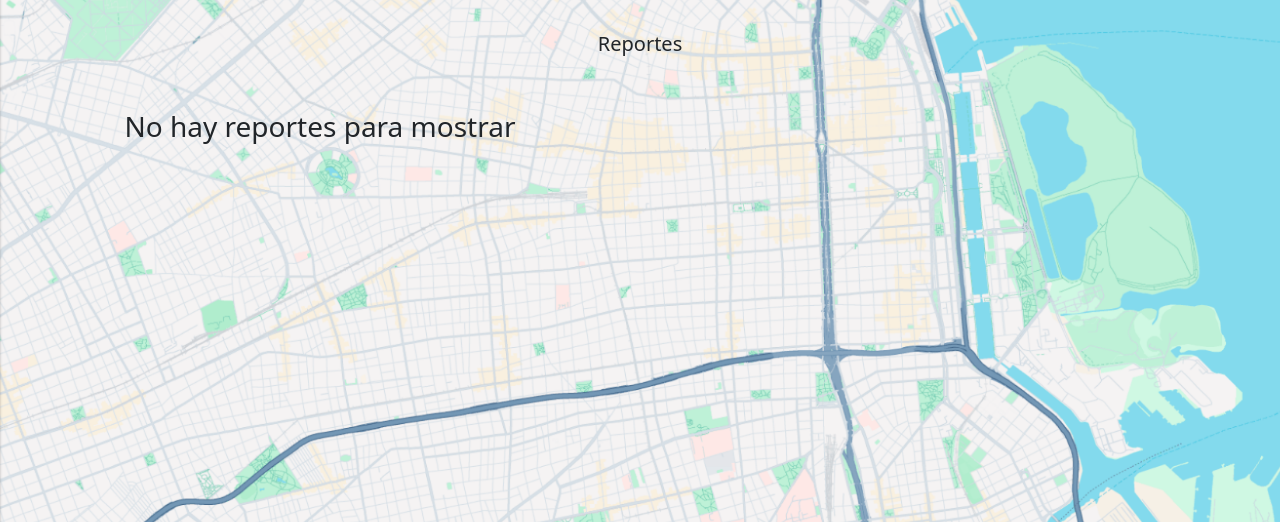
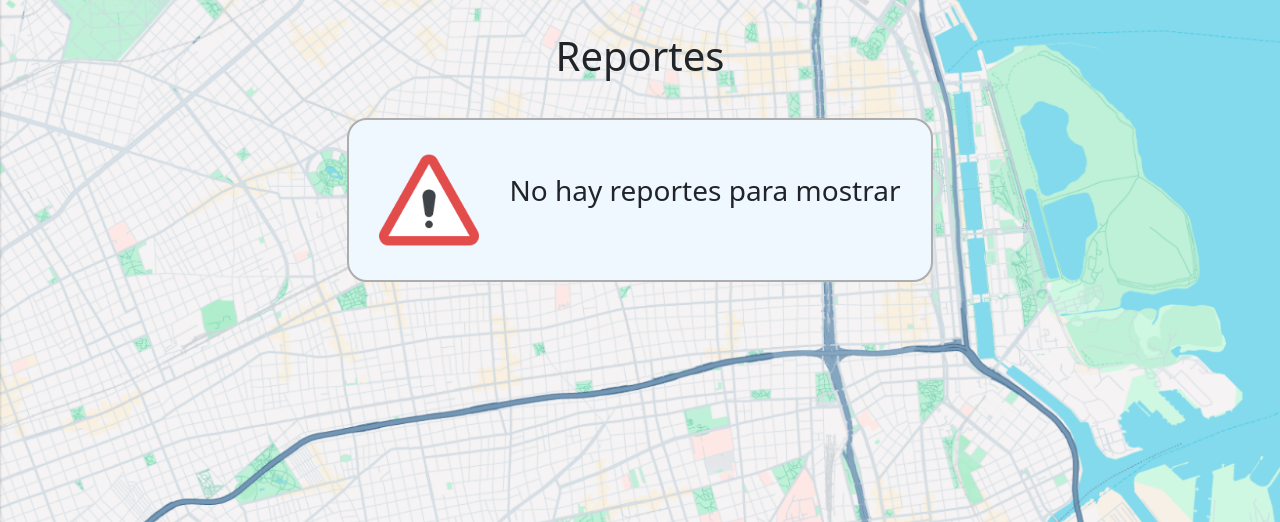
Before and after one commit to leticia-ramirez/nullptr, a Flask app: template front/templates/MisReportes.html in a window 1280 px wide. Shown: the part 58-580 px from the top of the page. Run offline with Flask 3, Linux system fonts and the light colour scheme; the template is opened without the code that fills it, so the values that code supplies are empty; some libraries are stand-ins or nearby versions.

Commit message:
KAN-16 // KAN-5 Cambios visuales menores

```diff
--- a/back/api.py
+++ b/back/api.py
@@ -7,7 +7,7 @@ from sqlalchemy.orm import sessionmaker, scoped_session
 
 #QUERY REPORTES
 QUERY_TODOS_LOS_REPORTES = """
-SELECT R.ID_reporte, I.direccion_reporte, I.descripcion, I.tipo_reporte, DATE_FORMAT(R.fecha_reporte, '%d %M %Y'), R.ID_usuario, R.horario_reporte
+SELECT R.ID_reporte, I.direccion_reporte, I.descripcion, I.tipo_reporte, DATE_FORMAT(R.fecha_reporte, '%d %b %Y'), R.ID_usuario, R.horario_reporte
 FROM reportes R
 INNER JOIN incidentes I on I.ID_incidente = R.ID_incidente
 INNER JOIN usuarios U on U.ID_usuario = R.ID_usuario"""
@@ -20,7 +20,7 @@ INNER JOIN usuarios U on U.ID_usuario = R.ID_usuario
 WHERE R.ID_reporte= :ID_reporte"""
 
 QUERY_TODOS_LOS_REPORTESNOVEDADES = """
-SELECT R.ID_reporte, I.direccion_reporte, I.descripcion, I.tipo_reporte, DATE_FORMAT(R.fecha_reporte, '%d %M %Y'), R.ID_usuario, R.horario_reporte
+SELECT R.ID_reporte, I.direccion_reporte, I.descripcion, I.tipo_reporte, DATE_FORMAT(R.fecha_reporte, '%d %b %Y'), R.ID_usuario, R.horario_reporte
 FROM reportes R
 INNER JOIN incidentes I on I.ID_incidente = R.ID_incidente
 INNER JOIN usuarios U on U.ID_usuario = R.ID_usuario
--- a/front/templates/MisReportes.html
+++ b/front/templates/MisReportes.html
@@ -2,10 +2,9 @@
 {% block tab %}Mis Reportes{% endblock %}
 {% block body %}
 <section class="padding-top-bottom">
-    <h6 class="text-center">Reportes</h6>
+    <h1 class="text-center">Reportes</h1>
+    {% if reportes %}
     <div class="grids">
-
-        {% if reportes %}
             {% for reporte in reportes %}
             <div class="d-flex hijo">
                 <img src="{{url_for('static', filename = 'img/advertencia.png')}}" alt="" width="100" height="100">
@@ -24,11 +23,14 @@
 
             </div>
             {% endfor %}
-        {% else %}
-            <h3 class="text-center mt-3">No hay reportes para mostrar</h3>
-        {% endif %}
-
-
     </div>
+    {% else %}
+        <div class="d-flex justify-content-center grids">
+            <div class="d-flex hijo ">
+                <img src="{{url_for('static', filename = 'img/advertencia.png')}}" alt="" width="100" height="100">
+                <h3 class="text-center mt-4">No hay reportes para mostrar</h3>
+            </div>
+        </div>
+    {% endif %}
 </section>
 {% endblock %}
```
